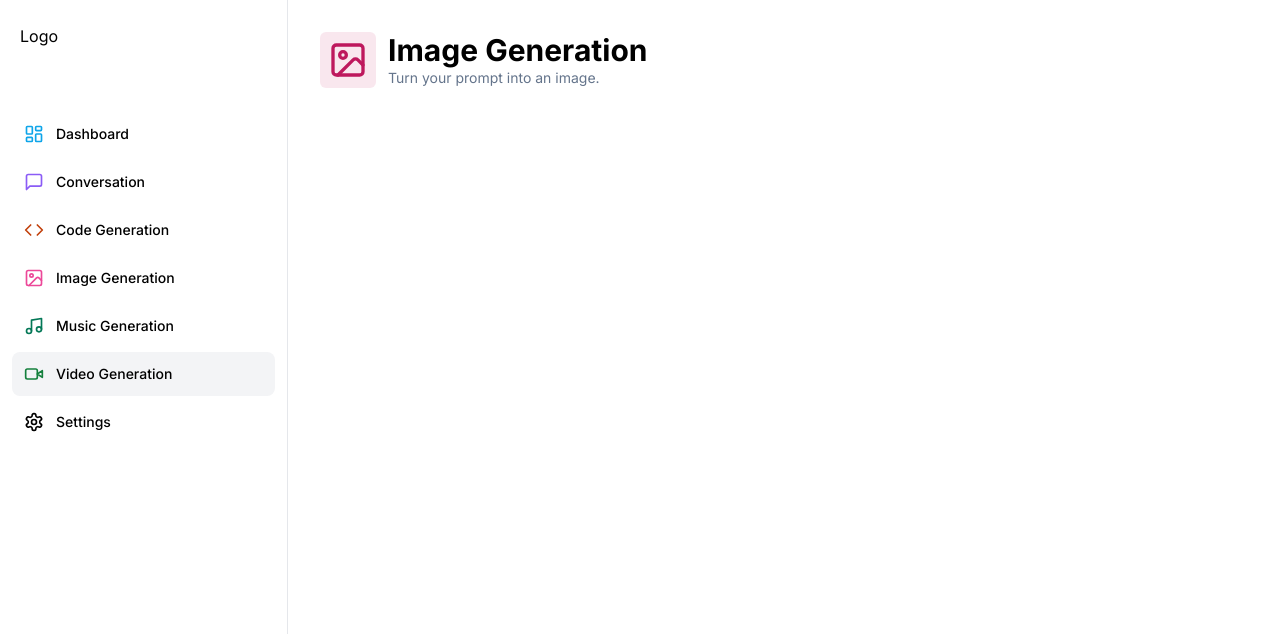
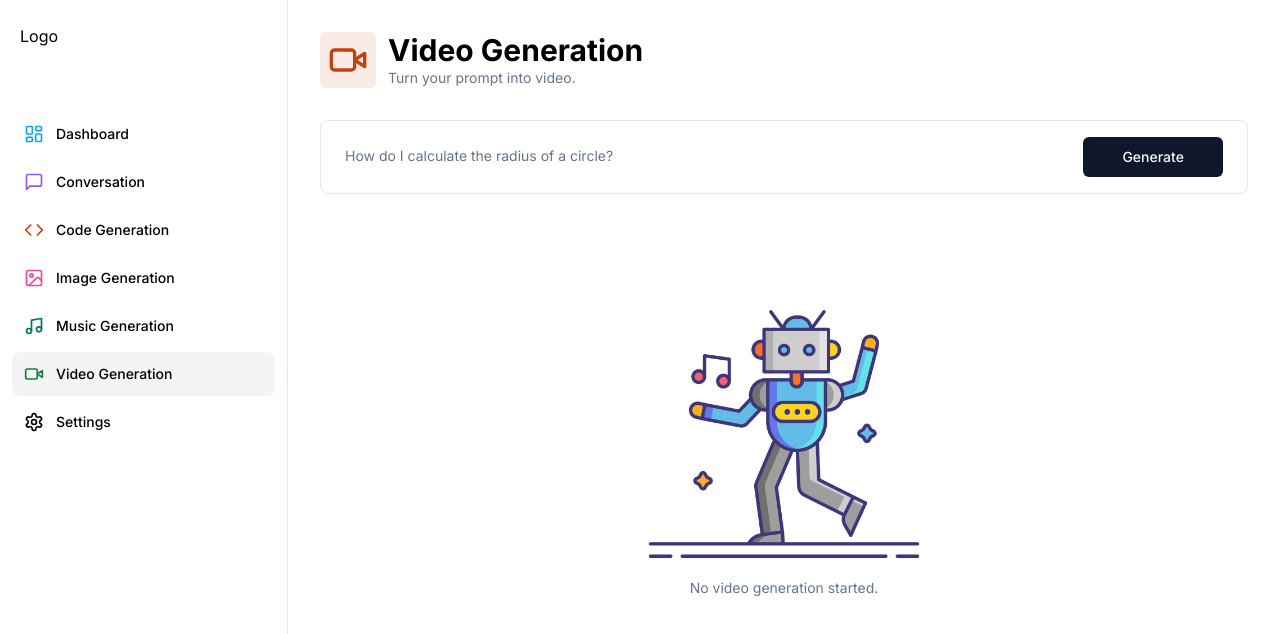
Before and after one commit to zaibutcooler/ai-saas-next13, a Next.js app in the folder alpha/: page /video in a window 1280 px wide. Shown: the top 634 px of the page. Built offline with nearby package versions, Linux system fonts and the light colour scheme.

Commit message:
done video generating and music generating

```diff
--- /dev/null
+++ b/alpha/app/(dashboard)/code/constants.ts
@@ -0,0 +1,5 @@
+import * as z from "zod"
+
+export const formSchema = z.object({
+  prompt: z.string().min(1, { message: "Prompt is required" }),
+})
--- /dev/null
+++ b/alpha/app/(dashboard)/image/constants.ts
@@ -0,0 +1,7 @@
+import * as z from "zod"
+
+export const formSchema = z.object({
+  prompt: z.string().min(1, { message: "Prompt is required" }),
+})
+
+// need to fix
--- /dev/null
+++ b/alpha/app/(dashboard)/music/constants.ts
@@ -0,0 +1,5 @@
+import * as z from "zod"
+
+export const formSchema = z.object({
+  prompt: z.string().min(1, { message: "Prompt is required" }),
+})
--- a/alpha/app/(dashboard)/music/page.tsx
+++ b/alpha/app/(dashboard)/music/page.tsx
@@ -1,18 +1,119 @@
-import { FileAudio } from "lucide-react"
+"use client"
 
+import { useState } from "react"
+import { zodResolver } from "@hookform/resolvers/zod"
+import axios from "axios"
+import { FileAudio, MessageSquare } from "lucide-react"
+import { ChatCompletionMessage } from "openai/resources/chat"
+import { useForm } from "react-hook-form"
+import * as z from "zod"
+
+import { cn } from "@/lib/utils"
+import { Button } from "@/components/ui/button"
+import { Form, FormControl, FormField, FormItem } from "@/components/ui/form"
+import { Input } from "@/components/ui/input"
+import { BotAvatar, UserAvatar } from "@/components/main/Avatars"
 import Header from "@/components/main/Header"
+import Loading from "@/components/main/Loading"
+import None from "@/components/main/None"
 
-export default function MusicPage() {
+import { formSchema } from "./constants"
+
+export default function ChatPage() {
+  const form = useForm<z.infer<typeof formSchema>>({
+    resolver: zodResolver(formSchema),
+    defaultValues: {
+      prompt: "",
+    },
+  })
+
+  const isLoading = form.formState.isSubmitting
+
+  const [music, setMusic] = useState<string>("")
+
+  const onSubmit = async (values: z.infer<typeof formSchema>) => {
+    try {
+      setMusic("")
+
+      const response = await axios.post("/api/music", values)
+      console.log(response)
+
+      setMusic(response.data.audio)
+      form.reset()
+    } catch (err) {}
+  }
+
   return (
     <main>
       {" "}
       <Header
-        title="Video Generation"
+        title="Music Generation"
         description="Turn your prompt into video."
         icon={FileAudio}
         iconColor="text-orange-700"
         bgColor="bg-orange-700/10"
       />
+      <div className="px-4 lg:px-8">
+        <div>
+          <Form {...form}>
+            <form
+              onSubmit={form.handleSubmit(onSubmit)}
+              className="
+                rounded-lg
+                border
+                w-full
+                p-4
+                px-3
+                md:px-6
+                focus-within:shadow-sm
+                grid
+                grid-cols-12
+                gap-2
+              "
+            >
+              <FormField
+                name="prompt"
+                render={({ field }) => (
+                  <FormItem className="col-span-12 lg:col-span-10">
+                    <FormControl className="m-0 p-0">
+                      <Input
+                        className="border-0 outline-none shadow-none focus-visible:ring-0 focus-visible:ring-transparent"
+                        disabled={isLoading}
+                        placeholder="How do I calculate the radius of a circle?"
+                        {...field}
+                      />
+                    </FormControl>
+                  </FormItem>
+                )}
+              />
+              <Button
+                className="col-span-12 lg:col-span-2 w-full"
+                type="submit"
+                disabled={isLoading}
+                size="icon"
+              >
+                Generate
+              </Button>
+            </form>
+          </Form>
+        </div>
+        <div className="space-y-4 my-4">
+          {isLoading && (
+            <div className="p-8 rounded-lg w-full flex items-center justify-center bg-muted">
+              <Loading />
+            </div>
+          )}
+          {!isLoading && !music && (
+            <None label="No music generation started." />
+          )}
+          {music && (
+            <audio controls className="w-full mt-8">
+              <source src={music} />
+            </audio>
+          )}
+        </div>
+        <div className="flex gap-y-4"></div>
+      </div>
     </main>
   )
 }
--- /dev/null
+++ b/alpha/app/(dashboard)/video/constants.ts
@@ -0,0 +1,5 @@
+import * as z from "zod"
+
+export const formSchema = z.object({
+  prompt: z.string().min(1, { message: "Prompt is required" }),
+})
--- a/alpha/app/(dashboard)/video/page.tsx
+++ b/alpha/app/(dashboard)/video/page.tsx
@@ -1,18 +1,121 @@
-import { ImageIcon } from "lucide-react"
+"use client"
 
+import { useState } from "react"
+import { zodResolver } from "@hookform/resolvers/zod"
+import axios from "axios"
+import { FileAudio, MessageSquare, Video } from "lucide-react"
+import { ChatCompletionMessage } from "openai/resources/chat"
+import { useForm } from "react-hook-form"
+import * as z from "zod"
+
+import { cn } from "@/lib/utils"
+import { Button } from "@/components/ui/button"
+import { Form, FormControl, FormField, FormItem } from "@/components/ui/form"
+import { Input } from "@/components/ui/input"
+import { BotAvatar, UserAvatar } from "@/components/main/Avatars"
 import Header from "@/components/main/Header"
+import Loading from "@/components/main/Loading"
+import None from "@/components/main/None"
 
-export default function VideoPage() {
+import { formSchema } from "./constants"
+
+export default function ChatPage() {
+  const form = useForm<z.infer<typeof formSchema>>({
+    resolver: zodResolver(formSchema),
+    defaultValues: {
+      prompt: "",
+    },
+  })
+
+  const isLoading = form.formState.isSubmitting
+
+  const [video, setVideo] = useState<string>("")
+
+  const onSubmit = async (values: z.infer<typeof formSchema>) => {
+    try {
+      setVideo("")
+
+      const response = await axios.post("/api/video", values)
+      console.log(response)
+
+      setVideo(response.data)
+      form.reset()
+    } catch (err) {}
+  }
+
   return (
     <main>
-      {" "}
       <Header
-        title="Image Generation"
-        description="Turn your prompt into an image."
-        icon={ImageIcon}
-        iconColor="text-pink-700"
-        bgColor="bg-pink-700/10"
+        title="Video Generation"
+        description="Turn your prompt into video."
+        icon={Video}
+        iconColor="text-orange-700"
+        bgColor="bg-orange-700/10"
       />
+      <div className="px-4 lg:px-8">
+        <div>
+          <Form {...form}>
+            <form
+              onSubmit={form.handleSubmit(onSubmit)}
+              className="
+                rounded-lg
+                border
+                w-full
+                p-4
+                px-3
+                md:px-6
+                focus-within:shadow-sm
+                grid
+                grid-cols-12
+                gap-2
+              "
+            >
+              <FormField
+                name="prompt"
+                render={({ field }) => (
+                  <FormItem className="col-span-12 lg:col-span-10">
+                    <FormControl className="m-0 p-0">
+                      <Input
+                        className="border-0 outline-none shadow-none focus-visible:ring-0 focus-visible:ring-transparent"
+                        disabled={isLoading}
+                        placeholder="How do I calculate the radius of a circle?"
+                        {...field}
+                      />
+                    </FormControl>
+                  </FormItem>
+                )}
+              />
+              <Button
+                className="col-span-12 lg:col-span-2 w-full"
+                type="submit"
+                disabled={isLoading}
+                size="icon"
+              >
+                Generate
+              </Button>
+            </form>
+          </Form>
+        </div>
+        <div className="space-y-4 my-4">
+          {isLoading && (
+            <div className="p-8 rounded-lg w-full flex items-center justify-center bg-muted">
+              <Loading />
+            </div>
+          )}
+          {!isLoading && !video && (
+            <None label="No video generation started." />
+          )}
+          {video && (
+            <video
+              controls
+              className="w-full aspect-video mt-8 rounded-lg border bg-black"
+            >
+              <source src={video} />
+            </video>
+          )}
+        </div>
+        <div className="flex gap-y-4"></div>
+      </div>
     </main>
   )
 }
```
